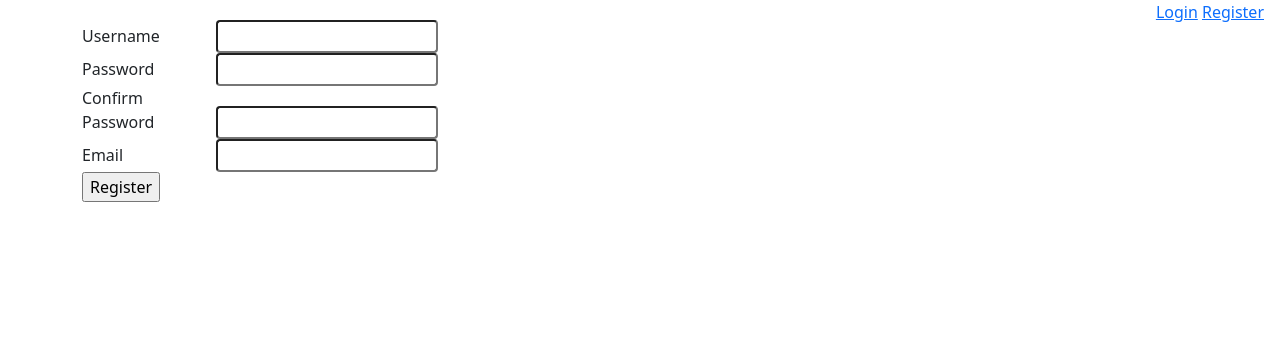
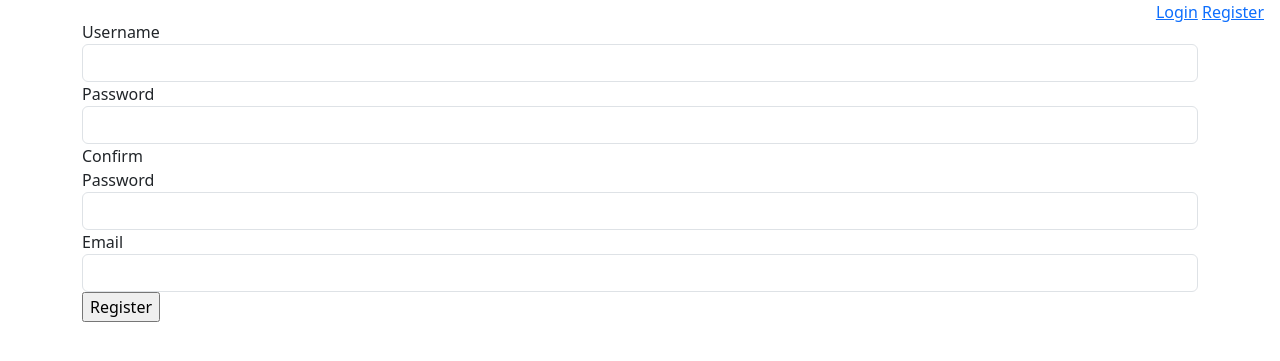
Before and after one commit to bohparker/nuze, a Flask app: page /register in a window 1280 px wide. Shown: the part 56-417 px from the top of the page. Run offline with Flask 3, Linux system fonts and the light colour scheme; some libraries are stand-ins or nearby versions.

Commit message:
change form inputs, confirm token without having to be logged in

```diff
--- a/app/auth/views.py
+++ b/app/auth/views.py
@@ -146,11 +146,15 @@ def logout():
     return redirect(url_for('.index'))
 
 @auth.route('/confirm/<token>')
-@login_required
 def confirm(token):
-    if current_user.confirmed:
+    username = request.args.get('username')
+    print(username)
+    print(type(username))
+    user = User.query.filter_by(username=username).first()
+    print(user)
+    if user.confirmed:
         return redirect(url_for('.index'))
-    if current_user.confirm(token):
+    elif user.confirm(token):
         flash('You have successfully confirmed your account!', 'success')
     else:
         flash('The confirmation link is invalid or has expired.', 'warning')
--- a/app/templates/create-user.html
+++ b/app/templates/create-user.html
@@ -10,15 +10,15 @@
         {{ form.csrf_token }}
         <div class="form-group">
             {{ form.username.label }}
-            {{ form.username(class="form-control-sm")}}
+            {{ form.username(class="form-control")}}
         </div>
         <div class="form-group">
             {{ form.password.label }}
-            {{ form.password(class="form-control-sm")}}
+            {{ form.password(class="form-control")}}
         </div>
         <div class="form-group">
             {{ form.email.label }}
-            {{ form.email(class="form-control-sm")}}
+            {{ form.email(class="form-control")}}
         </div>
         {{ form.submit() }}
     </form>
--- a/app/templates/email/confirm.html
+++ b/app/templates/email/confirm.html
@@ -1,6 +1,6 @@
 <p>Hi, {{ user.username }}</p>
 <p>Thanks for joining Nuze!</p>
 <p>Please confirm your account by clicking the link below</p>
-<a href="{{ url_for('auth.confirm', token=token, _external=True) }}">
+<a href="{{ url_for('auth.confirm', username=user.username, token=token, _external=True) }}">
     Click here to confirm
 </a>
--- a/app/templates/index.html
+++ b/app/templates/index.html
@@ -23,6 +23,7 @@
                 >{{ article.title }}</a>
             </h3>
             <p>by {{ article.author.username }}</p>
+            <hr>
 
     {% endfor %}
 {% endblock %}
--- a/app/templates/login.html
+++ b/app/templates/login.html
@@ -13,11 +13,11 @@
             {{ form.next(value=request.args.get('next'))}}
             <div class="form-group">
                 {{ form.username.label }}
-                {{ form.username(class='form-control-sm') }}
+                {{ form.username(class='form-control') }}
             </div>
             <div class="form-group">
                 {{ form.password.label }}
-                {{ form.password(class='form-control-sm') }}
+                {{ form.password(class='form-control') }}
             </div>
             {{ form.submit() }}
         </form>
--- a/app/templates/register.html
+++ b/app/templates/register.html
@@ -11,19 +11,19 @@
         {{ form.csrf_token }}
         <div class="form-group">
             {{ form.username.label }}
-            {{ form.username(class="form-control-sm") }}
+            {{ form.username(class="form-control") }}
         </div>
         <div class="form-group">
             {{ form.password.label }}
-            {{ form.password(class="form-control-sm") }}
+            {{ form.password(class="form-control") }}
         </div>
         <div class="form-group">
             {{ form.confirm.label }}
-            {{ form.confirm(class="form-control-sm") }}
+            {{ form.confirm(class="form-control") }}
         </div>
         <div class="form-group">
             {{ form.email.label }}
-            {{ form.email(class="form-control-sm") }}
+            {{ form.email(class="form-control") }}
         </div>
         {{ form.submit() }}
     </form>
```
Also changed, not shown: app/templates/users.html (+7 -2 lines).
